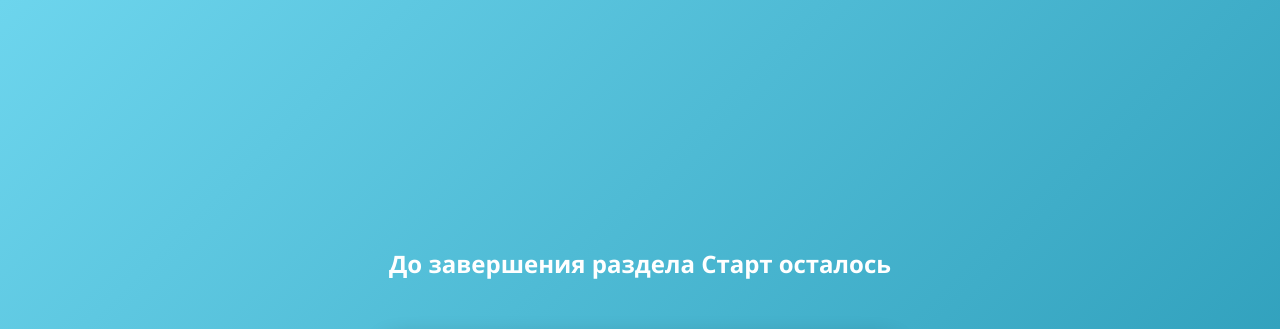
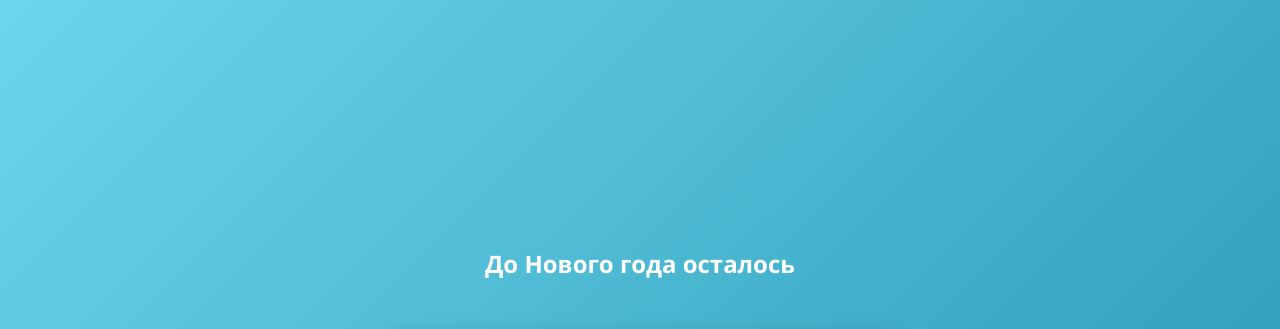
Before and after one commit to ekaterinasky/countdown_end_course, a plain HTML site: page index.html in a window 1280 px wide. Shown: the top 329 px of the page. Drawn offline with Linux system fonts and the light colour scheme.

Commit message:
Update index.html

```diff
--- a/index.html
+++ b/index.html
@@ -8,7 +8,7 @@
 </head>
 <body>
     <div class="wrapper-page-count">
-    <h2 class="page-title">До завершения раздела <b>Старт<b> осталось </h2>
+    <h2 class="page-title">До <b>Нового года<b> осталось </h2>
   <div id="countdown">
       <p id="timer">
           <span id="days"></span>
```
